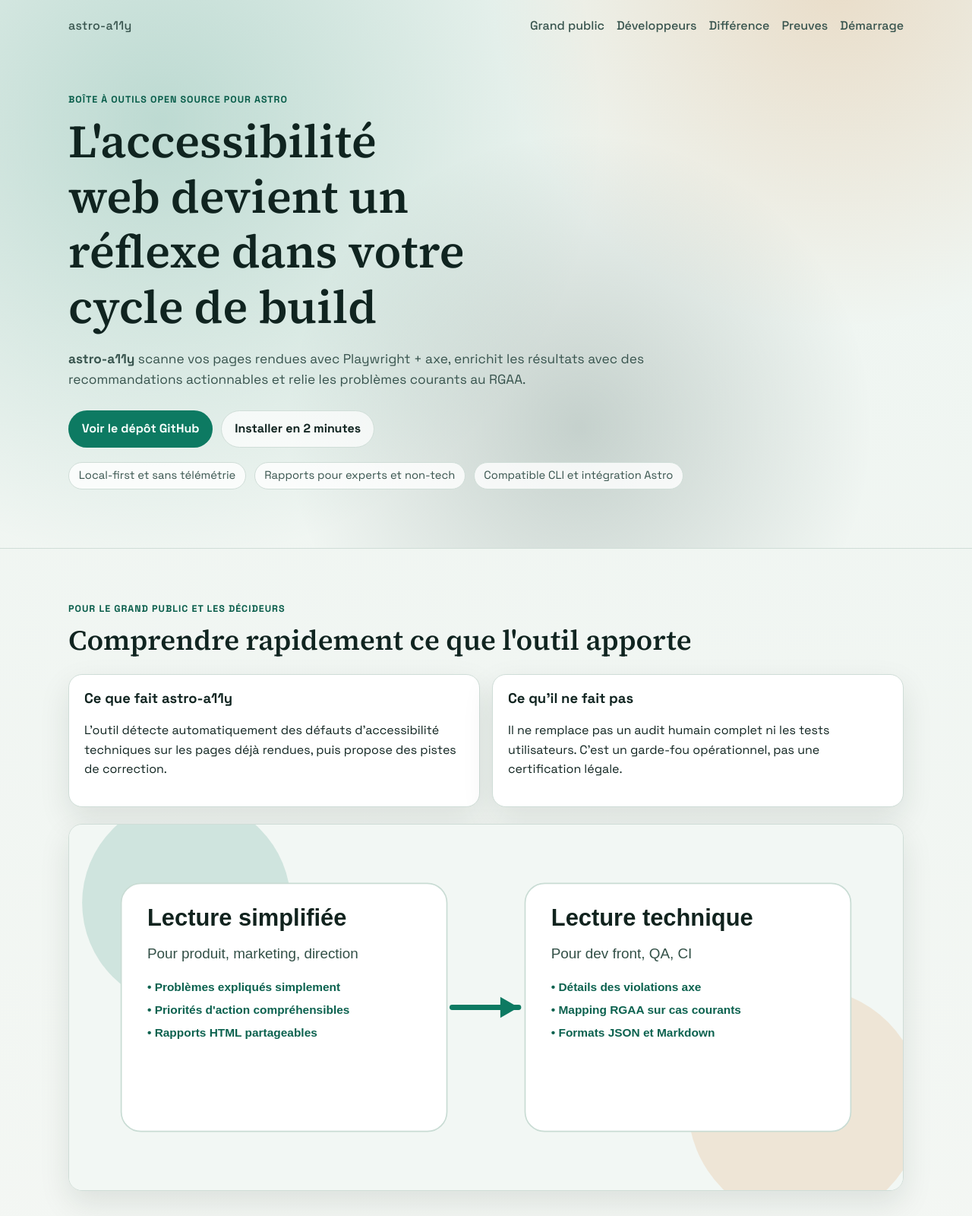
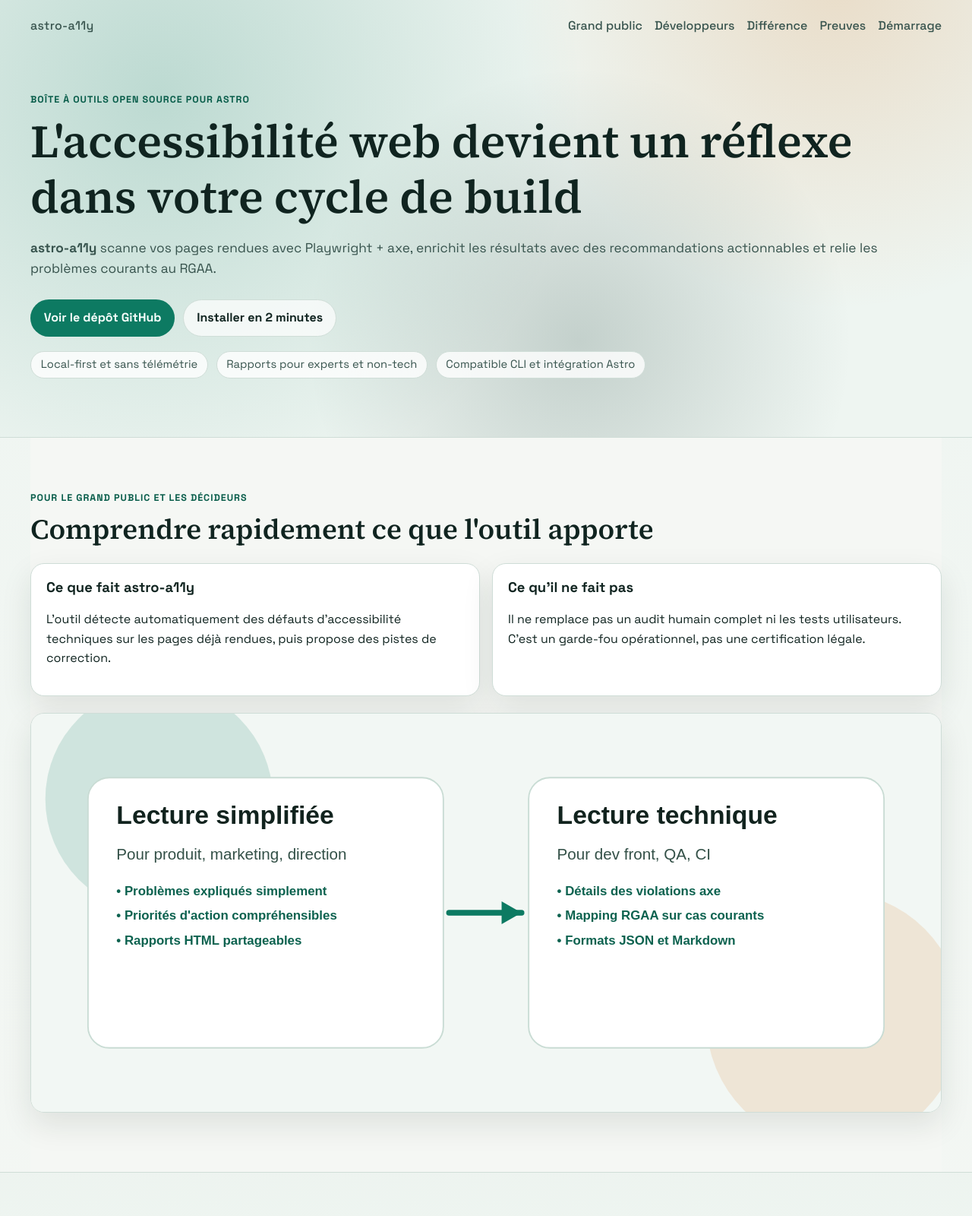
Before and after one commit to Stan69000/astro-a11y, a website: page docs/index.html in a window 1280 px wide. Shown: the top 1600 px of the page at 76% size. Drawn offline with Linux system fonts and the light colour scheme.

Commit message:
Apply audit fixes: full-width hero and accessibility adjustments

```diff
--- a/docs/index.html
+++ b/docs/index.html
@@ -67,7 +67,7 @@
           </article>
         </div>
         <figure class="figure">
-          <img src="./assets/illustration-audiences.svg" alt="Deux parcours: lecture simplifiée pour équipes produit et détails techniques pour développeurs" />
+          <img src="./assets/illustration-audiences.svg" alt="" aria-hidden="true" />
         </figure>
       </section>
 
@@ -92,7 +92,7 @@
             </article>
           </div>
           <figure class="figure">
-            <img src="./assets/illustration-workflow.svg" alt="Schéma du pipeline astro-a11y: cible, sécurité, scan navigateur, rapports" />
+            <img src="./assets/illustration-workflow.svg" alt="" aria-hidden="true" />
           </figure>
         </div>
       </section>
--- a/docs/site.css
+++ b/docs/site.css
@@ -26,18 +26,21 @@ body {
 body {
   font-family: 'Space Grotesk', 'Segoe UI', sans-serif;
   color: var(--ink);
+  background-color: var(--bg);
   background: linear-gradient(180deg, #eef5f1 0%, var(--bg) 45%, #f8f8f5 100%);
   line-height: 1.6;
 }
 
 .wrap {
-  width: min(1100px, calc(100% - 2rem));
+  width: calc(100% - 2rem);
+  max-width: 1200px;
   margin: 0 auto;
 }
 
 .hero {
   position: relative;
   overflow: hidden;
+  background-color: #eef5f1;
   border-bottom: 1px solid var(--line);
 }
 
@@ -112,7 +115,6 @@ h3 {
 h1 {
   font-family: 'Source Serif 4', Georgia, serif;
   font-size: clamp(2rem, 5.3vw, 3.8rem);
-  max-width: 16ch;
   margin-bottom: 1rem;
 }
 
@@ -127,7 +129,6 @@ h3 {
 }
 
 .lead {
-  max-width: 70ch;
   color: var(--muted);
   font-size: 1.08rem;
 }
@@ -183,9 +184,11 @@ h3 {
 
 .section {
   padding: 4.4rem 0;
+  background-color: var(--bg);
 }
 
 .section--alt {
+  background-color: #edf4f0;
   background: linear-gradient(180deg, rgba(233, 242, 237, 0.58), rgba(248, 250, 248, 0.72));
   border-top: 1px solid var(--line);
   border-bottom: 1px solid var(--line);
```
